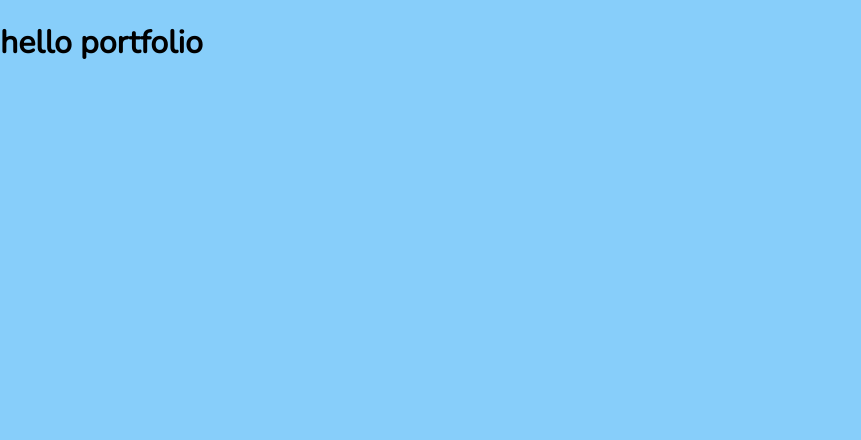
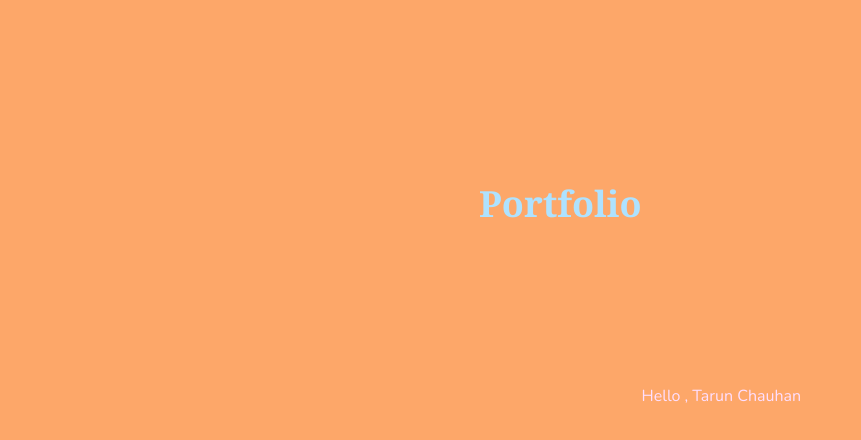
Before and after one commit to tarunkundal/portfolio, a React (Create React App) app: page / in a window 1280 px wide. Shown: the top 440 px of the page, without its empty margins (0-861 px from the left). Built offline with nearby package versions, Linux system fonts and the light colour scheme.

Commit message:
Initial theme setup

```diff
--- a/package.json
+++ b/package.json
@@ -3,6 +3,9 @@
   "version": "0.1.0",
   "private": true,
   "dependencies": {
+    "@chakra-ui/react": "^2.7.1",
+    "@emotion/react": "^11.11.1",
+    "@emotion/styled": "^11.11.0",
     "@testing-library/jest-dom": "^5.16.5",
     "@testing-library/react": "^13.4.0",
     "@testing-library/user-event": "^13.5.0",
@@ -10,6 +13,7 @@
     "@types/node": "^16.18.37",
     "@types/react": "^18.2.14",
     "@types/react-dom": "^18.2.6",
+    "framer-motion": "^10.12.18",
     "react": "^18.2.0",
     "react-dom": "^18.2.0",
     "react-scripts": "5.0.1",
--- a/src/App.tsx
+++ b/src/App.tsx
@@ -1,7 +1,9 @@
+import Home from "./components/Home";
+
 function App() {
   return (
     <>
-      <h1>hello portfolio</h1>
+      <Home />
     </>
   );
 }
--- /dev/null
+++ b/src/components/Home.tsx
@@ -0,0 +1,15 @@
+import { Center, Heading, Text } from "@chakra-ui/react";
+import React from "react";
+
+const Home = () => {
+  return (
+    <Center>
+      <Heading color={"secondary"}>Portfolio</Heading>
+      <Text mt={"30%"} color={"button"}>
+        Hello , Tarun Chauhan{" "}
+      </Text>
+    </Center>
+  );
+};
+
+export default Home;
--- a/src/index.css
+++ b/src/index.css
@@ -1,23 +1,6 @@
 body {
   margin: 0;
-  font-family: "Nunito", sans-serif;
   -webkit-font-smoothing: antialiased;
   -moz-osx-font-smoothing: grayscale;
   background-color: lightskyblue;
 }
-
-code {
-  font-family: "Nunito", sans-serif;
-}
-
-/*  This api is used to convert city name into geo codes
-http://api.openweathermap.org/geo/1.0/direct?q={city name},{state code},{country code}&limit={limit}&appid={API key}
-
-https://api.openweathermap.org/geo/1.0/direct?q=noida&limit=3&appid=56ea9f596c9fe8a60479aceec0e8eca0
-*/
-
-/*
-This api is used to fetch weather data
-
-https://api.openweathermap.org/data/2.5/weather?lat={lat}&lon={lon}&appid={API key}
-*/
--- a/src/index.tsx
+++ b/src/index.tsx
@@ -2,12 +2,16 @@ import React from "react";
 import ReactDOM from "react-dom/client";
 import "./index.css";
 import App from "./App";
+import { ChakraProvider } from "@chakra-ui/react";
+import { theme } from "./theme/theme";
 
 const root = ReactDOM.createRoot(
   document.getElementById("root") as HTMLElement
 );
 root.render(
   <React.StrictMode>
-    <App />
+    <ChakraProvider theme={theme}>
+      <App />
+    </ChakraProvider>
   </React.StrictMode>
 );
--- /dev/null
+++ b/src/theme/theme.tsx
@@ -0,0 +1,32 @@
+import { StyleFunctionProps, extendTheme } from "@chakra-ui/react";
+import { mode } from "@chakra-ui/theme-tools";
+
+export const theme = extendTheme({
+  colors: {
+    primary: "#B9F3FC",
+    secondary: "#AEE2FF",
+    teritory: "#93C6E7",
+    button: "#FEDEFF",
+  },
+  fonts: {
+    body: "Nunito, sans-serif",
+    heading: "Georgia, serif",
+    mono: "Menlo, monospace",
+  },
+
+  styles: {
+    global: (props: StyleFunctionProps) => ({
+      body: {
+        fontFamily: "Nunito, sans-serif",
+        color: mode("FEC868", "FDA769")(props),
+        bg: mode("#FDA769", "#FEC868")(props),
+      },
+      a: {
+        color: "F2FFE9",
+        _hover: {
+          textDecoration: "underline",
+        },
+      },
+    }),
+  },
+});
```
Also changed, not shown: 1 other file (tests, documents, lock files or other folders).
